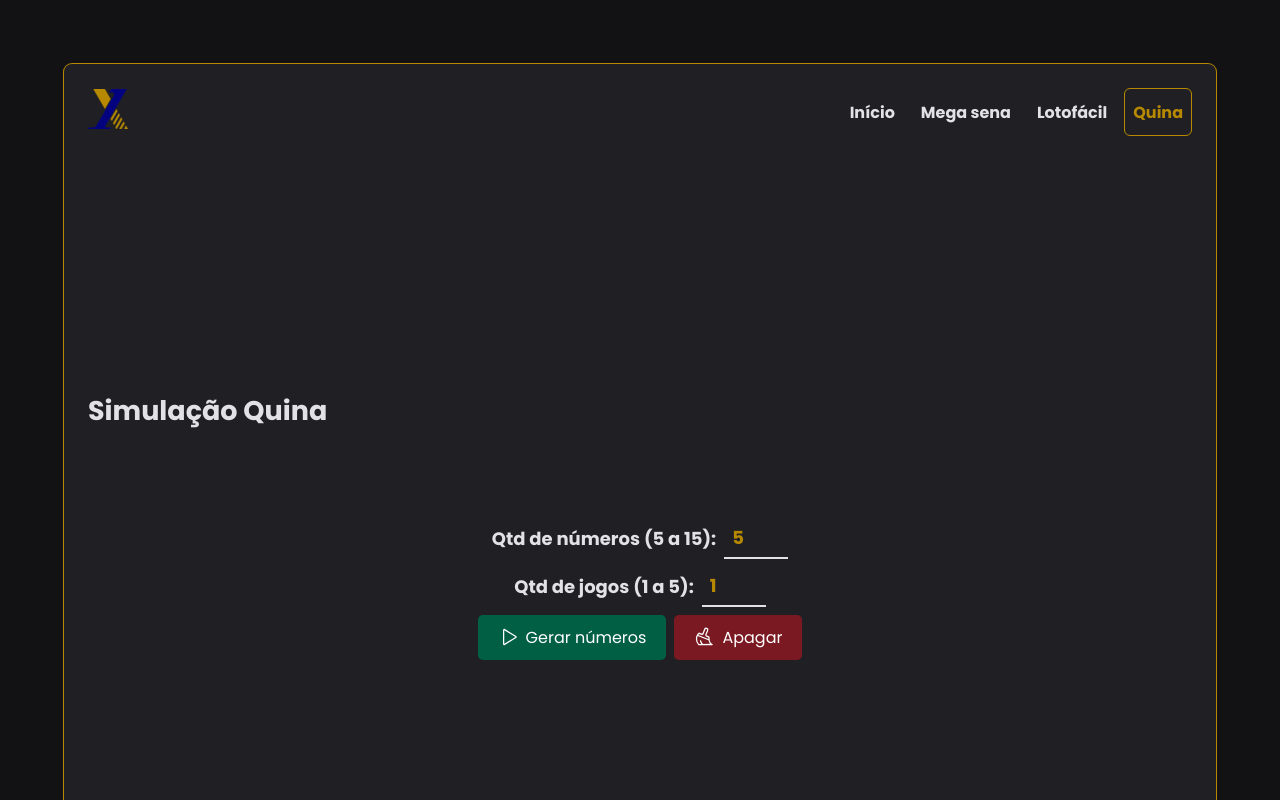
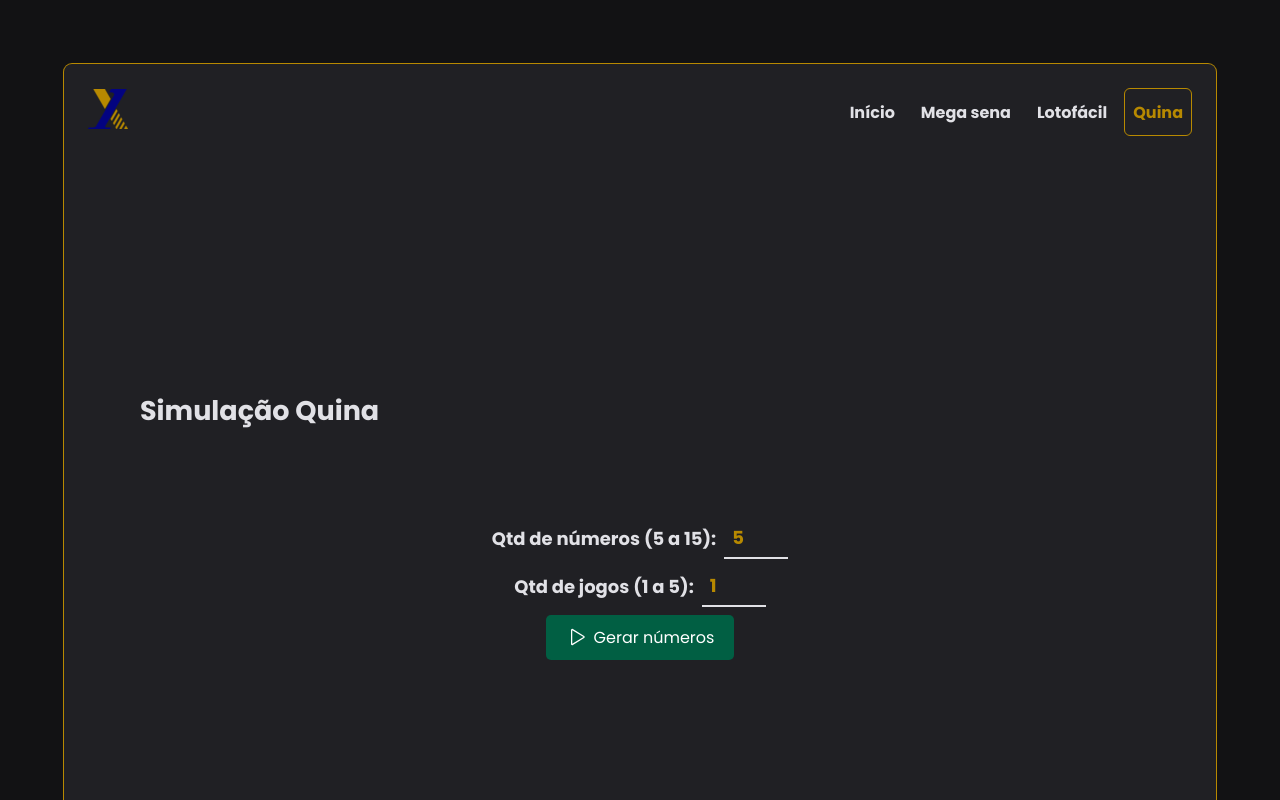
Before and after one commit to RafaeltiMoreira/sorteios, a React (Vite) app: page /#/quina in a window 1280 px wide. Shown: the top 800 px of the page. Built offline with nearby package versions, Linux system fonts and the light colour scheme.

Commit message:
Update button delete

```diff
--- a/src/pages/Loto/index.tsx
+++ b/src/pages/Loto/index.tsx
@@ -22,6 +22,8 @@
   const [numerosApostarError, setNumerosApostarError] = useState( '' );
   const [quantidadeJogosError, setQuantidadeJogosError] = useState( '' );
   const [hideJogosButtons, setHideJogosButtons] = useState( false );
+  const [hasNumerosGerados, setHasNumerosGerados] = useState(false); // Novo estado para controlar a visibilidade do botão
+  const [isInputsEmpty, setIsInputsEmpty] = useState(true);
   const [isLoading, setIsLoading] = useState( false );
 
   useEffect(() => {
@@ -30,6 +32,17 @@
 
     setHideJogosButtons(!(isNumerosApostarValid && isQuantidadeJogosValid));
   }, [numerosApostar, quantidadeJogos]);
+
+  useEffect(() => {
+    setHasNumerosGerados(apostas.length > 0); // Atualiza o estado hasNumerosGerados
+  }, [apostas]);
+
+  useEffect(() => {
+    setIsInputsEmpty(
+      inputNumerosApostar.trim() === '' &&
+      inputQuantidadeJogos.trim() === ''
+    );
+  }, [inputNumerosApostar, inputQuantidadeJogos]);
 
   const gerarApostas = async () => {
     if ( numerosApostar >= 15 && numerosApostar <= 18 && quantidadeJogos >= 1 && quantidadeJogos <= 5 ) {
@@ -142,6 +155,7 @@
     setHideJogosButtons(false);
     setNumerosApostarError(''); // Adicione esta linha para remover a mensagem de erro
     setQuantidadeJogosError(''); // Adicione esta linha para remover a mensagem de erro
+    setHasNumerosGerados(false);
   };
 
   useEffect( () => {
@@ -201,6 +215,7 @@
           >
             {isLoading ? <span>Gerando...</span> : <><Play size={20} />Gerar números</>}
           </Button>
+          {hasNumerosGerados && !isInputsEmpty && (
           <ButtonClean
             title='Limpar'
             onClick={limpar}
@@ -208,6 +223,7 @@
           >
             <Broom size={20} />Apagar
           </ButtonClean>
+          )}
         </FormContainerJ>
       </HomeForm>
 
--- a/src/pages/Mega/index.tsx
+++ b/src/pages/Mega/index.tsx
@@ -22,6 +22,8 @@
   const [numerosApostarError, setNumerosApostarError] = useState( '' );
   const [quantidadeJogosError, setQuantidadeJogosError] = useState( '' );
   const [hideJogosButtons, setHideJogosButtons] = useState( false );
+  const [hasNumerosGerados, setHasNumerosGerados] = useState(false); // Novo estado para controlar a visibilidade do botão
+  const [isInputsEmpty, setIsInputsEmpty] = useState(true);
   const [isLoading, setIsLoading] = useState( false );
 
   useEffect(() => {
@@ -30,6 +32,17 @@
 
     setHideJogosButtons(!(isNumerosApostarValid && isQuantidadeJogosValid));
   }, [numerosApostar, quantidadeJogos]);
+
+  useEffect(() => {
+    setHasNumerosGerados(apostas.length > 0); // Atualiza o estado hasNumerosGerados
+  }, [apostas]);
+
+  useEffect(() => {
+    setIsInputsEmpty(
+      inputNumerosApostar.trim() === '' &&
+      inputQuantidadeJogos.trim() === ''
+    );
+  }, [inputNumerosApostar, inputQuantidadeJogos]);
 
   const gerarApostas = async () => {
     if ( numerosApostar >= 6 && numerosApostar <= 15 && quantidadeJogos >= 1 && quantidadeJogos <= 5 ) {
@@ -142,6 +155,7 @@
     setHideJogosButtons(false);
     setNumerosApostarError(''); // Adicione esta linha para remover a mensagem de erro
     setQuantidadeJogosError(''); // Adicione esta linha para remover a mensagem de erro
+    setHasNumerosGerados(false);
   };
 
   useEffect( () => {
@@ -201,6 +215,7 @@
           >
             {isLoading ? <span>Gerando...</span> : <><Play size={20} />Gerar números</>}
           </Button>
+          {hasNumerosGerados && !isInputsEmpty && (
           <ButtonClean
             title="Limpar"
             onClick={limpar}
@@ -208,6 +223,7 @@
           >
             <Broom size={20} />Apagar
           </ButtonClean>
+          )}
         </FormContainerJ>
       </HomeForm>
 
--- a/src/pages/Quina/index.tsx
+++ b/src/pages/Quina/index.tsx
@@ -22,6 +22,8 @@
   const [numerosApostarError, setNumerosApostarError] = useState( '' );
   const [quantidadeJogosError, setQuantidadeJogosError] = useState( '' );
   const [hideJogosButtons, setHideJogosButtons] = useState( false );
+  const [hasNumerosGerados, setHasNumerosGerados] = useState(false); // Novo estado para controlar a visibilidade do botão
+  const [isInputsEmpty, setIsInputsEmpty] = useState(true);
   const [isLoading, setIsLoading] = useState( false );
 
   useEffect(() => {
@@ -30,6 +32,17 @@
 
     setHideJogosButtons(!(isNumerosApostarValid && isQuantidadeJogosValid));
   }, [numerosApostar, quantidadeJogos]);
+
+  useEffect(() => {
+    setHasNumerosGerados(apostas.length > 0); // Atualiza o estado hasNumerosGerados
+  }, [apostas]);
+
+  useEffect(() => {
+    setIsInputsEmpty(
+      inputNumerosApostar.trim() === '' &&
+      inputQuantidadeJogos.trim() === ''
+    );
+  }, [inputNumerosApostar, inputQuantidadeJogos]);
 
   const gerarApostas = async () => {
     if ( numerosApostar >= 5 && numerosApostar <= 15 && quantidadeJogos >= 1 && quantidadeJogos <= 5 ) {
@@ -142,6 +155,7 @@
     setHideJogosButtons(false);
     setNumerosApostarError(''); // Adicione esta linha para remover a mensagem de erro
     setQuantidadeJogosError(''); // Adicione esta linha para remover a mensagem de erro
+    setHasNumerosGerados(false);
   };
 
   useEffect( () => {
@@ -201,6 +215,7 @@
           >
             {isLoading ? <span>Gerando...</span> : <><Play size={20} />Gerar números</>}
           </Button>
+          {hasNumerosGerados && !isInputsEmpty && (
           <ButtonClean
             title='Limpar'
             onClick={limpar}
@@ -208,6 +223,7 @@
           >
             <Broom size={20} />Apagar
           </ButtonClean>
+          )}
         </FormContainerJ>
       </HomeForm>
 
```
